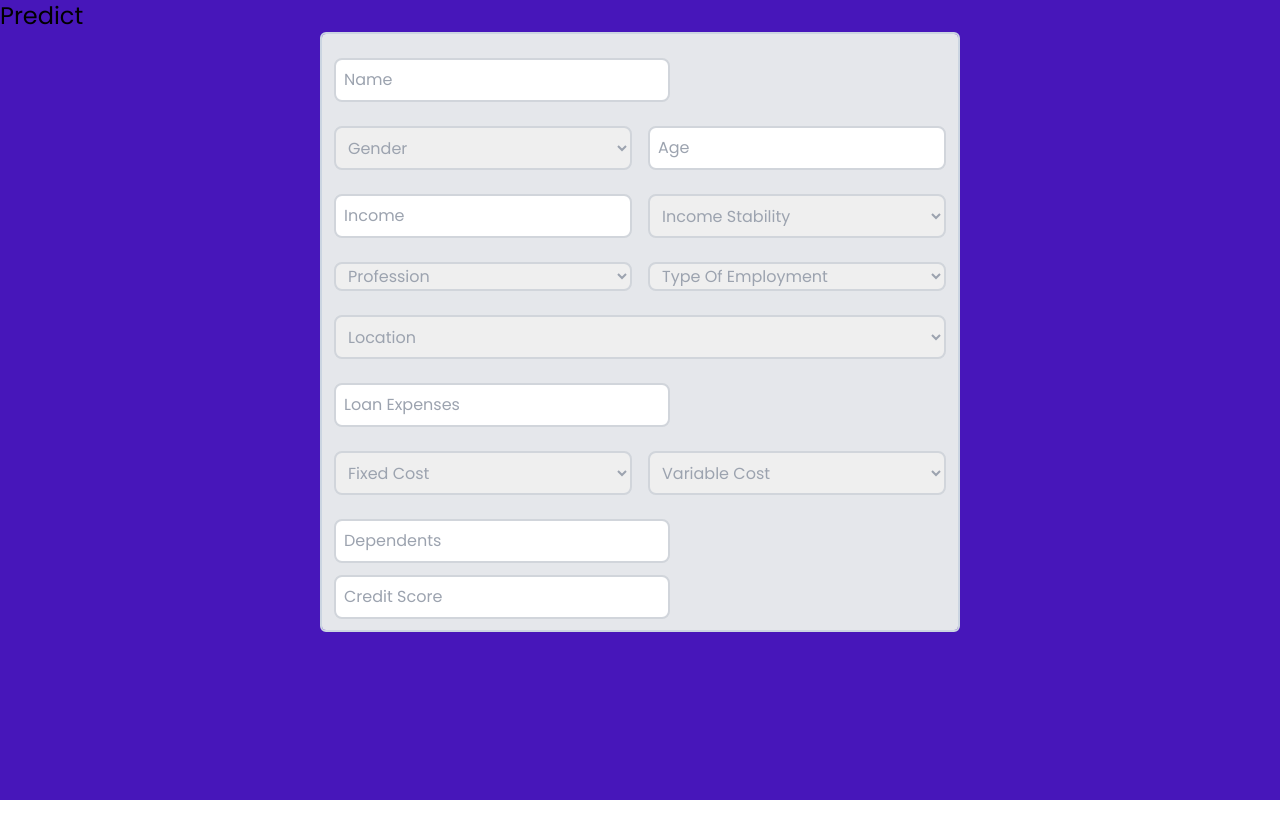
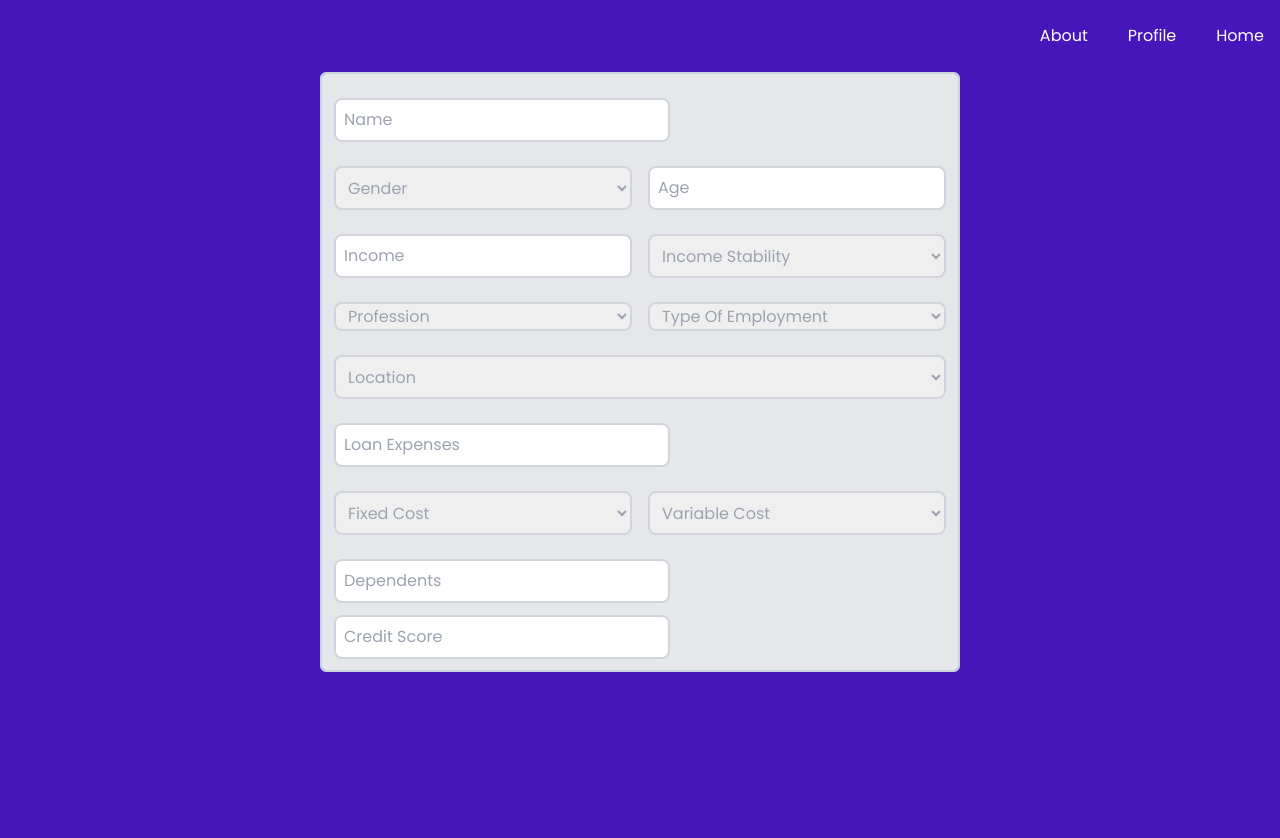
Before and after one commit to fleaBag13/CreditRiskAnalysis, a React (Create React App) app in the folder cred_help/: page /predict in a window 1280 px wide. Shown: the top 838 px of the page. Before the commit the page ends 800 px from the top, so only its background shows below. Built offline with nearby package versions, Linux system fonts and the light colour scheme; the HTML template or start-up script is replaced by a standard one; a web font is replaced by a local one.

Commit message:
Added flask request

```diff
--- a/cred_help/src/App.js
+++ b/cred_help/src/App.js
@@ -1,10 +1,12 @@
 import { BrowserRouter as Router, Routes, Route } from "react-router-dom";
 import Home from "./components/Home";
 import Predict from "./components/Predict";
+import Navbar from "./components/Navbar";
 
 function App() {
   return (
-    <div className="App">
+    <div className="bg-primary">
+      <Navbar />
       <Router>
         <Routes>
           <Route exact path="/" element={<Home />} />
--- /dev/null
+++ b/cred_help/src/components/Navbar.js
@@ -0,0 +1,26 @@
+import React from 'react'
+import { navLinks } from '../constants'
+
+const Navbar = () => {
+  return (
+    <nav className='w-full flex py-6 justify-between items-center navbar px-4'>
+      <ul className='list-none sm:flex hidden justify-end items-center flex-1'>
+        {navLinks.map((nav, index) => (
+          <li
+            key={nav.id}
+            className={`font-poppins
+            font-normal
+            cursor-pointer text-[16px]
+            ${index===navLinks.length-1 ? 'mr-0' : 'mr-10'} text-white`}>
+              <a href={`${nav.id}`}>
+                {nav.title}
+              </a>
+          </li>
+        ))}
+      </ul>
+
+      </nav>
+  )
+}
+
+export default Navbar
--- a/cred_help/src/components/Predict.js
+++ b/cred_help/src/components/Predict.js
@@ -1,9 +1,12 @@
 import React, { useState } from "react";
 import axios from "axios";
-import typesOfEmployment from "../components/constants/index";
+import { typesOfEmployment } from "../constants";
 import { layout } from "../style";
 
 const Predict = () => {
+
+  const [response, setResponse] = useState('');
+
   const [formData, setFormData] = useState({
     name: "",
     gender: "",
@@ -32,8 +35,32 @@ const Predict = () => {
 
     try {
       await axios.post("http://localhost:3001/customer", formData);
+      const result = await axios.post('http://localhost:5001/predict', { formData });
+      setResponse(result);
+      console.log("Form submitted successfully!");
 
-      console.log("Form submitted successfully!");
+      setFormData({
+        name: "",
+        gender: "",
+        age: null,
+        income: null,
+        income_stability: "",
+        profession: "",
+        employment_type: "",
+        location: "",
+        loan_expense: null,
+        fixed: "",
+        variable: "",
+        dependents: null,
+        credit_score: null,
+        defaults: null,
+        credit_card: "",
+        property_age: null,
+        property_type: "",
+        property_location: "",
+        property_price: null,
+        coapplicants: null,
+      })
     } catch (error) {
       console.error("Error submitting form:", error);
     }
@@ -46,8 +73,7 @@ const Predict = () => {
   };
 
   return (
-    <div className="predict h-screen font-poppins bg-primary">
-      <h1 className="text-2xl ">Predict</h1>
+    <div className="predict h-full font-poppins bg-primary">
       <div
         className={`${layout.block1} overflow-y-auto h-[600px] form flex flex-col mx-auto w-1/2 border-2 border-slate-300 rounded-md p-4`}
       >
@@ -293,7 +319,9 @@ const Predict = () => {
             Submit
           </button>
         </form>
+
       </div>
+      <div className="min-h-[200px]">{response}</div>
     </div>
   );
 };
--- a/cred_help/src/components/constants/index.js
+++ b/cred_help/src/constants/index.js
@@ -1,4 +1,4 @@
-const typesOfEmployment = [
+export const typesOfEmployment = [
     "Accountants",
     "Cleaning staff",
     "Cooking staff",
@@ -17,6 +17,19 @@ const typesOfEmployment = [
     "Security staff",
     "Sales staff",
     "Waiters/barmen staff"
-]
+];
 
-export default typesOfEmployment;
+export const navLinks = [
+    {
+      id: "about",
+      title: "About",
+    },
+    {
+      id: "profile",
+      title: "Profile",
+    },
+      {
+        id: "home",
+        title: "Home",
+      },
+  ];
```
